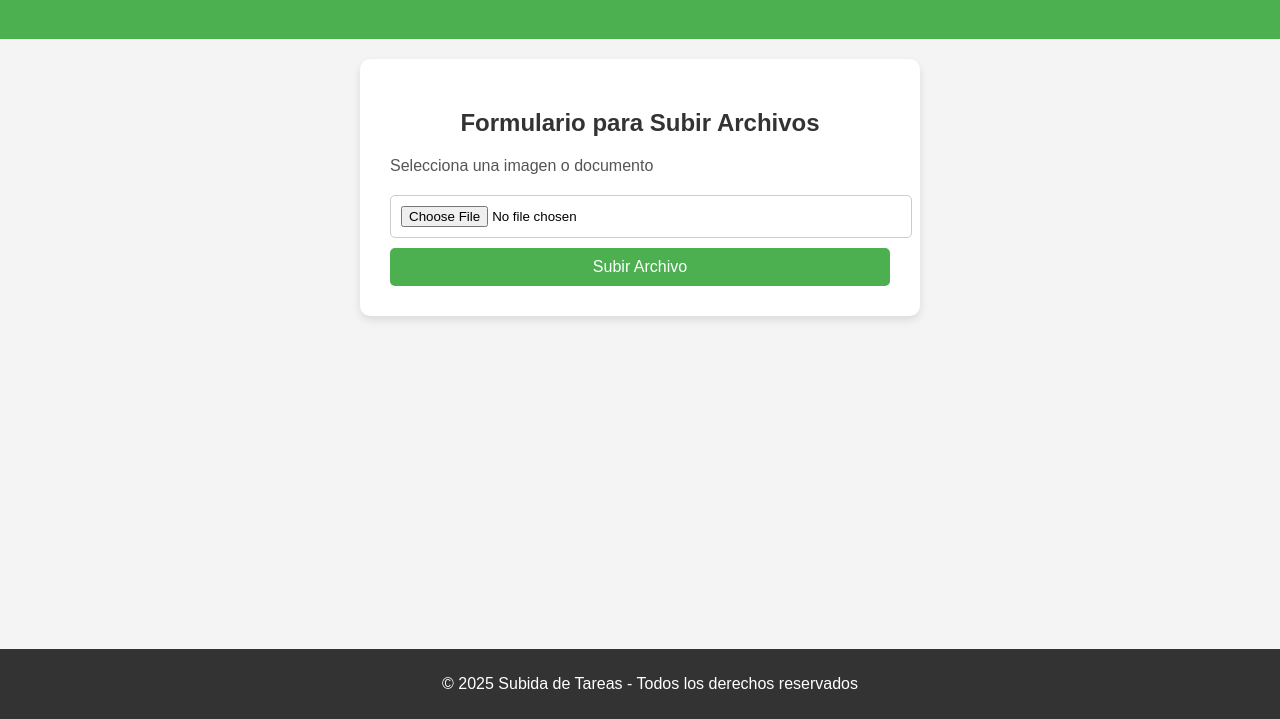
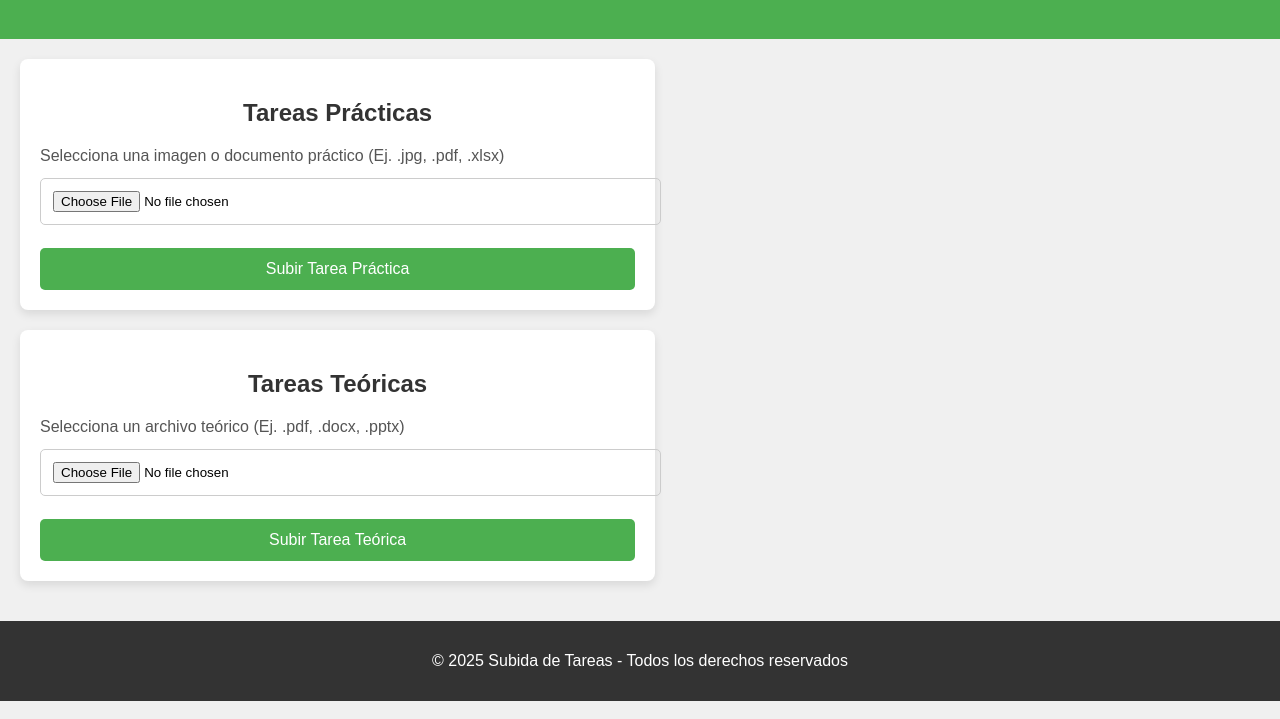
Before and after one commit to sofi172002/soft.github.io, a plain HTML site: page index.html in a window 1280 px wide. Shown: the part 81-800 px from the top of the page. Drawn offline with Linux system fonts and the light colour scheme.

Commit message:
Update index.html

```diff
--- a/index.html
+++ b/index.html
@@ -7,7 +7,7 @@
     <style>
         body {
             font-family: Arial, sans-serif;
-            background-color: #f4f4f4;
+            background-color: #f0f0f0;
             margin: 0;
             padding: 0;
         }
@@ -16,55 +16,58 @@
             background-color: #4CAF50;
             color: white;
             text-align: center;
-            padding: 20px;
+            padding: 20px 0;
         }
 
         main {
             padding: 20px;
             display: flex;
-            justify-content: center;
-            align-items: center;
-            flex-direction: column;
+            justify-content: space-between;
+            gap: 20px;
+            flex-wrap: wrap;
         }
 
-        .upload-container {
+        .section {
             background-color: white;
-            padding: 30px;
-            border-radius: 10px;
-            box-shadow: 0 4px 8px rgba(0, 0, 0, 0.1);
-            width: 80%;
-            max-width: 500px;
+            padding: 20px;
+            border-radius: 8px;
+            box-shadow: 0 4px 10px rgba(0, 0, 0, 0.1);
+            width: 48%;
         }
 
         h2 {
+            color: #333;
             text-align: center;
-            color: #333;
+        }
+
+        .form-group {
+            margin-bottom: 15px;
         }
 
         label {
             font-size: 16px;
-            margin-bottom: 10px;
+            color: #555;
             display: block;
-            color: #555;
+            margin-bottom: 5px;
         }
 
         input[type="file"] {
             width: 100%;
-            padding: 10px;
-            margin: 10px 0;
+            padding: 12px;
             border: 1px solid #ccc;
             border-radius: 5px;
+            margin: 8px 0;
         }
 
         button {
+            width: 100%;
+            padding: 12px;
             background-color: #4CAF50;
             color: white;
-            padding: 10px 20px;
+            font-size: 16px;
             border: none;
             border-radius: 5px;
             cursor: pointer;
-            font-size: 16px;
-            width: 100%;
         }
 
         button:hover {
@@ -75,10 +78,14 @@
             background-color: #333;
             color: white;
             text-align: center;
-            padding: 10px;
-            position: fixed;
-            bottom: 0;
-            width: 100%;
+            padding: 15px 0;
+            margin-top: 20px;
+        }
+
+        @media (max-width: 768px) {
+            .section {
+                width: 100%;
+            }
         }
     </style>
 </head>
@@ -89,12 +96,27 @@
     </header>
 
     <main>
-        <div class="upload-container">
-            <h2>Formulario para Subir Archivos</h2>
+        <!-- Sección para Tareas Prácticas -->
+        <div class="section">
+            <h2>Tareas Prácticas</h2>
             <form action="/ruta-de-subida" method="POST" enctype="multipart/form-data">
-                <label for="fileUpload">Selecciona una imagen o documento</label>
-                <input type="file" id="fileUpload" name="fileUpload" accept=".jpg, .jpeg, .png, .pdf, .docx, .pptx">
-                <button type="submit">Subir Archivo</button>
+                <div class="form-group">
+                    <label for="fileUploadPractical">Selecciona una imagen o documento práctico (Ej. .jpg, .pdf, .xlsx)</label>
+                    <input type="file" id="fileUploadPractical" name="fileUploadPractical" accept=".jpg, .jpeg, .png, .pdf, .xlsx, .docx, .zip">
+                </div>
+                <button type="submit">Subir Tarea Práctica</button>
+            </form>
+        </div>
+
+        <!-- Sección para Tareas Teóricas -->
+        <div class="section">
+            <h2>Tareas Teóricas</h2>
+            <form action="/ruta-de-subida" method="POST" enctype="multipart/form-data">
+                <div class="form-group">
+                    <label for="fileUploadTheory">Selecciona un archivo teórico (Ej. .pdf, .docx, .pptx)</label>
+                    <input type="file" id="fileUploadTheory" name="fileUploadTheory" accept=".pdf, .docx, .pptx, .txt">
+                </div>
+                <button type="submit">Subir Tarea Teórica</button>
             </form>
         </div>
     </main>
```
